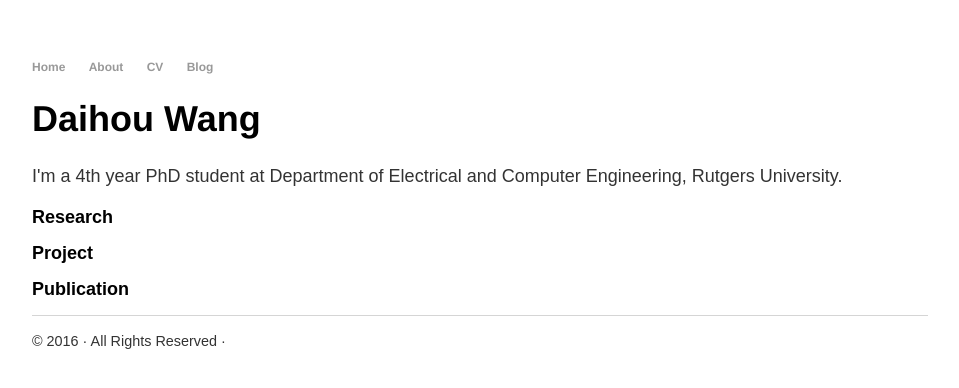
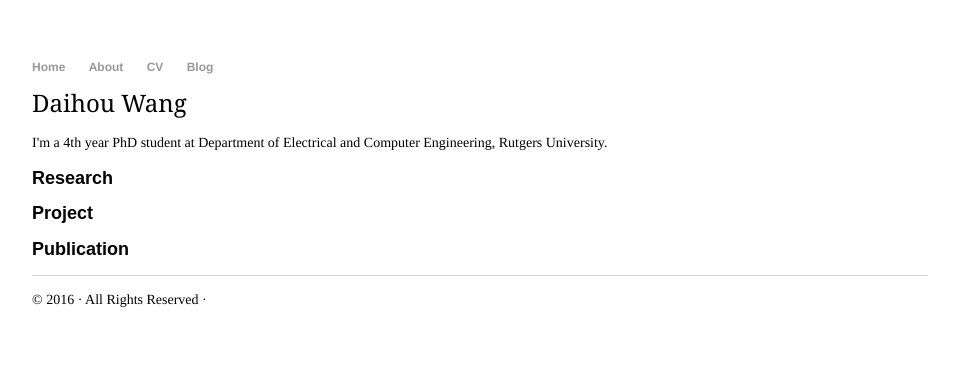
Before and after one commit to Deb25/Deb25.github.io, a Jekyll site: the page index.html, which Jekyll copies as it is, in a window 1280 px wide. Shown: the top 388 px of the page, without its empty margins (160-1119 px from the left). Built offline with Jekyll 4.4.1, drawn with Linux system fonts in a browser that asks for light colours.

Commit message:
Update main.css

```diff
--- a/css/main.css
+++ b/css/main.css
@@ -22,19 +22,33 @@
     text-decoration: underline;
 }
 h1 {
-    font-size: 3em;
-    font-family:'Helvetica', 'Arial', 'Sans-Serif';
+	font-family: Georgia;
+	font-size: 24px;
+	font-style: normal;
+	font-variant: normal;
+	font-weight: 500;
+	line-height: 26.4px;
+}
+h3 {
+	font-family: Georgia;
+	font-size: 14px;
+	font-style: normal;
+	font-variant: small-caps;
+	font-weight: 500;
+	line-height: 15.4px;
 }
 p {
-    font-size: 1.5em;
-    line-height: 1.4em;
-    color: #333;
+	font-family: Times;
+	font-size: 14px;
+	font-style: normal;
+	font-variant: normal;
+	font-weight: 400;
+	line-height: 20px;
 }
 footer {
     border-top: 1px solid #d5d5d5;
     font-size: .8em;
 }
-
 ul.posts {
     margin: 20px auto 40px;
     font-size: 1.5em;
```
